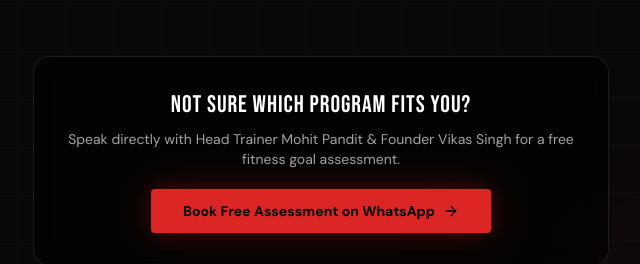
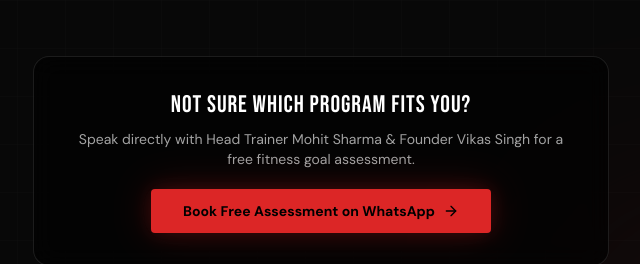
Before and after one commit to prajapati2006-cpu/daya-fitness-club, a React (Vite) app: page / in a window 1280 px wide. Shown: the part 2720-2984 px from the top of the page, without its empty margins (319-959 px from the left). Built offline with nearby package versions, Linux system fonts and the light colour scheme.

Commit message:
Update trainer name from Mohit Pandit to Mohit Sharma

```diff
--- a/src/components/sections/Services.tsx
+++ b/src/components/sections/Services.tsx
@@ -393,7 +393,7 @@ export default function Services() {
             NOT SURE WHICH PROGRAM FITS YOU?
           </h4>
           <p className="text-neutral-400 text-xs sm:text-sm mb-5" style={{ fontFamily: "'DM Sans', sans-serif" }}>
-            Speak directly with Head Trainer Mohit Pandit & Founder Vikas Singh for a free fitness goal assessment.
+            Speak directly with Head Trainer Mohit Sharma & Founder Vikas Singh for a free fitness goal assessment.
           </p>
           <a
             href={`https://wa.me/${GYM.whatsapp}?text=Hi! I want a free fitness goal assessment at Daya Fitness Club.`}
--- a/src/components/sections/Trainers.tsx
+++ b/src/components/sections/Trainers.tsx
@@ -181,12 +181,12 @@ export default function Trainers() {
             Want to train with us?
           </p>
           <a
-            href={`https://wa.me/${GYM.whatsapp}?text=Hi! I'm interested in personal training with ${TRAINERS[0]?.name || 'Daya Fitness Club'}.`}
+            href={`https://wa.me/${GYM.whatsapp}?text=Hi! I'm interested in personal training with ${TRAINERS[0]?.name || 'Mohit Sharma'}.`}
             target="_blank"
             rel="noopener noreferrer"
             className="ghost-btn px-8 py-3 rounded-lg text-sm"
           >
-            Train with Mohit Pandit →
+            Train with {TRAINERS[0]?.name || 'Mohit Sharma'} →
           </a>
         </motion.div>
       </div>
--- a/src/constants/gymData.ts
+++ b/src/constants/gymData.ts
@@ -113,7 +113,7 @@ export const SERVICES = [
 
 export const TRAINERS = [
   {
-    name: 'Mohit Pandit',
+    name: 'Mohit Sharma',
     spec: 'Head Trainer & Fitness Coach',
     exp: '6+ Years',
     cert: 'Certified Fitness Trainer',
```
Also changed, not shown: 1 other file (tests, documents, lock files or other folders).
